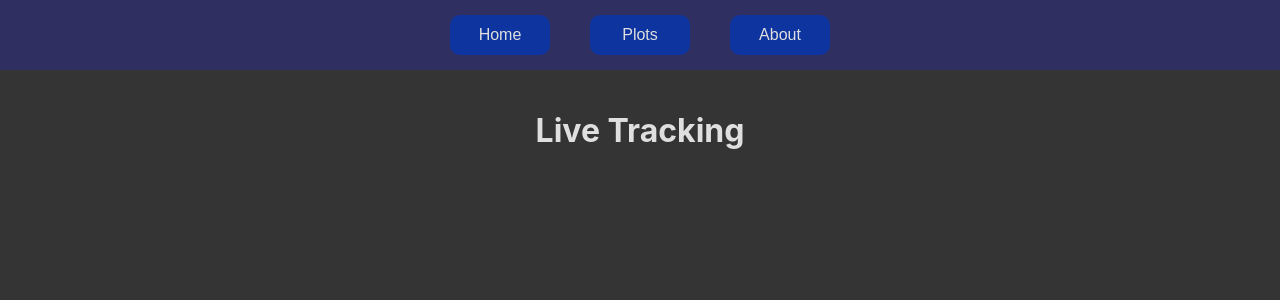
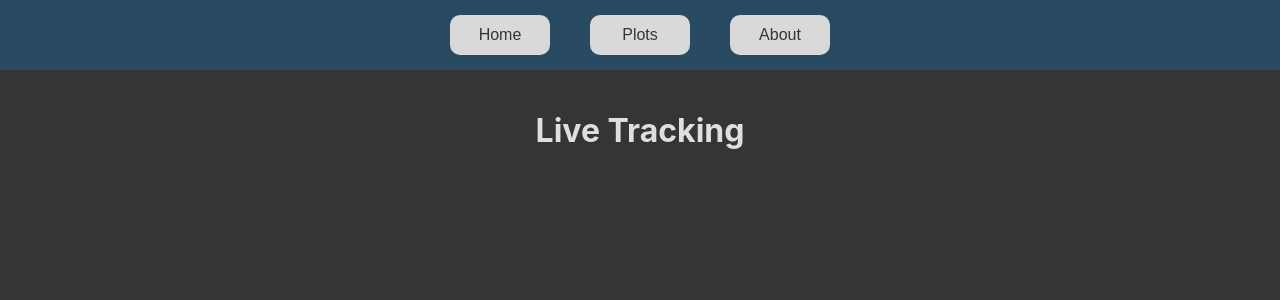
Before and after one commit to PiotrKac5/TrafficTracking, a React (Create React App) app in the folder frontend/: page / in a window 1280 px wide. Shown: the top 300 px of the page. Built offline with nearby package versions, Linux system fonts and the light colour scheme; no server answers.

Commit message:
Getting plots from frontend to backend depending on duration

```diff
--- a/frontend/src/App.css
+++ b/frontend/src/App.css
@@ -10,7 +10,7 @@
   justify-content: center;
   flex-direction: row;
   top: 0;
-  background-color: #2F3061;
+  background-color: #284B63;
   gap: 40px;
   padding: 15px;
   position: relative;
@@ -18,12 +18,12 @@
 }
 
 .navbar .nav-button {
-  background-color: #0E34A0;
+  background-color: #D9D9D9;
   display: flex;
   align-items: center;
   justify-content: center;
   flex-direction: column;
-  color: #DFDFDF;
+  color: #353535;
   border: none;
   border-radius: 10px;
   width: 100px;
@@ -36,16 +36,16 @@
 
 .nav-button:hover {
   background-color: #DFDFDF;
-  color: #343434;
+  color: #353535;
 }
 
 .expandable-button-container .main-button{
-  background-color: #0E34A0;
+  background-color: #D9D9D9;
   display: flex;
   align-items: center;
   justify-content: center;
   position: relative;
-  color: #DFDFDF;
+  color: #353535;
   border: none;
   border-radius: 10px;
   width: 100px;
@@ -58,7 +58,7 @@
 
 .expandable-button-container .main-button:hover {
   background-color: #DFDFDF;
-  color: #343434;
+  color: #353535;
 }
 
 .expandable-button-container{
@@ -86,8 +86,8 @@
   justify-content: center;
   width: 100px;
   height: 40px;
-  background-color: #0E34A0;
-  color: #DFDFDF;
+  background-color: #D9D9D9;
+  color: #353535;
   border: solid 1px #343434;
   border-radius: 5px;
   cursor: pointer;
--- a/frontend/src/Plots.js
+++ b/frontend/src/Plots.js
@@ -1,15 +1,17 @@
 import React, { useState, useEffect } from 'react';
+import { useParams } from 'react-router-dom';
 
 const Plots = () => {
   const [plotUrl, setPlotUrl] = useState('');
   const [loading, setLoading] = useState(true);
   const [error, setError] = useState(null);
+  const {duration} = useParams()
 
   useEffect(() => {
     // Fetch the plot image from the backend
     const fetchPlot = async () => {
       try {
-        const response = await fetch('http://localhost:5000/plots');
+        const response = await fetch(`http://localhost:5000/plots/${duration}`);
         if (!response.ok) {
           throw new Error('Network response was not ok');
         }
@@ -25,7 +27,7 @@ const Plots = () => {
     };
 
     fetchPlot();
-  }, []);
+  }, [duration]);
 
   if (loading) {
     return <p>Loading plot...</p>;
@@ -37,7 +39,6 @@ const Plots = () => {
 
   return (
     <div>
-      <h1>Matplotlib Plot</h1>
       {plotUrl && <img src={plotUrl} alt="Matplotlib Plot" />}
     </div>
   );
--- a/frontend/src/Vidshow.js
+++ b/frontend/src/Vidshow.js
@@ -2,8 +2,8 @@ import React, {useEffect, useState} from 'react';
 import io from 'socket.io-client';
 import './Vidshow.css'
 
-const socket = io('wss://sockety.swift-bullfrog-89.telebit.io');
-// const socket = io('http://localhost:5000');
+// const socket = io('wss://sockety.swift-bullfrog-89.telebit.io');
+const socket = io('http://localhost:5000');
 
 function Show(){
     const [frame, setFrame] = useState('');
--- a/frontend/src/index.css
+++ b/frontend/src/index.css
@@ -5,7 +5,7 @@ body {
     sans-serif;
   -webkit-font-smoothing: antialiased;
   -moz-osx-font-smoothing: grayscale;
-  background-color: #343434;
+  background-color: #353535;
 }
 
 code {
```
Also changed, not shown: 2 other files (tests, documents, lock files or other folders).
